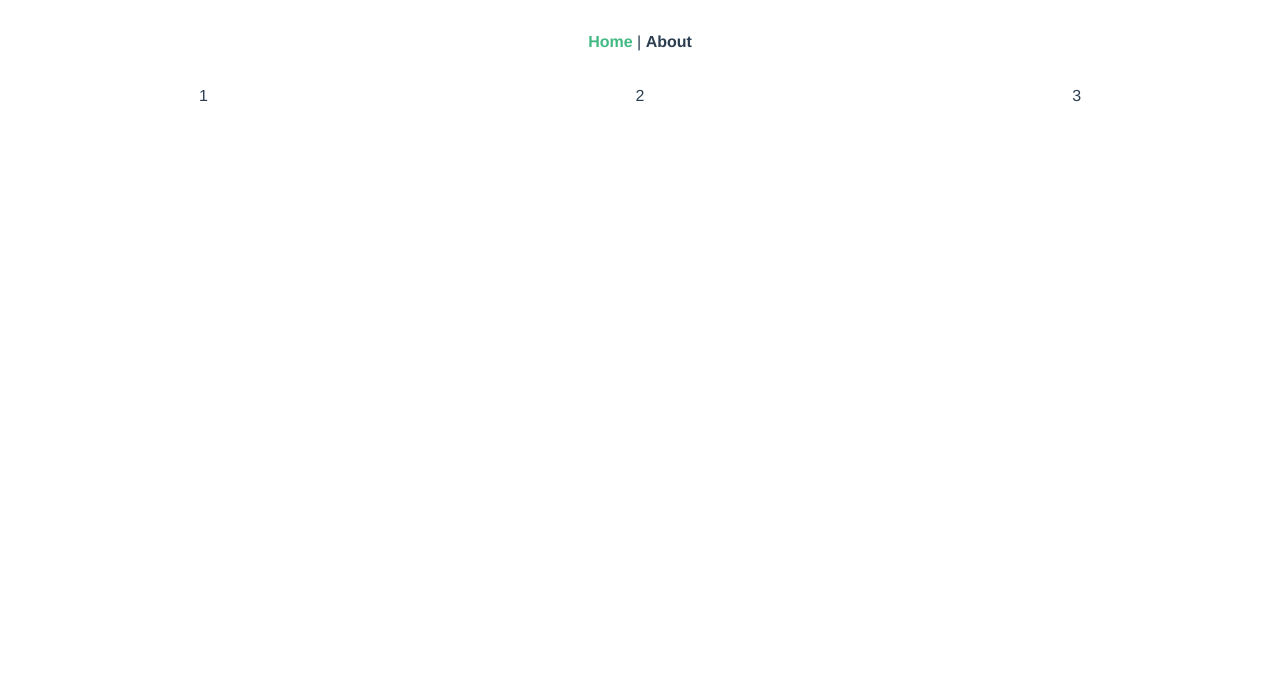
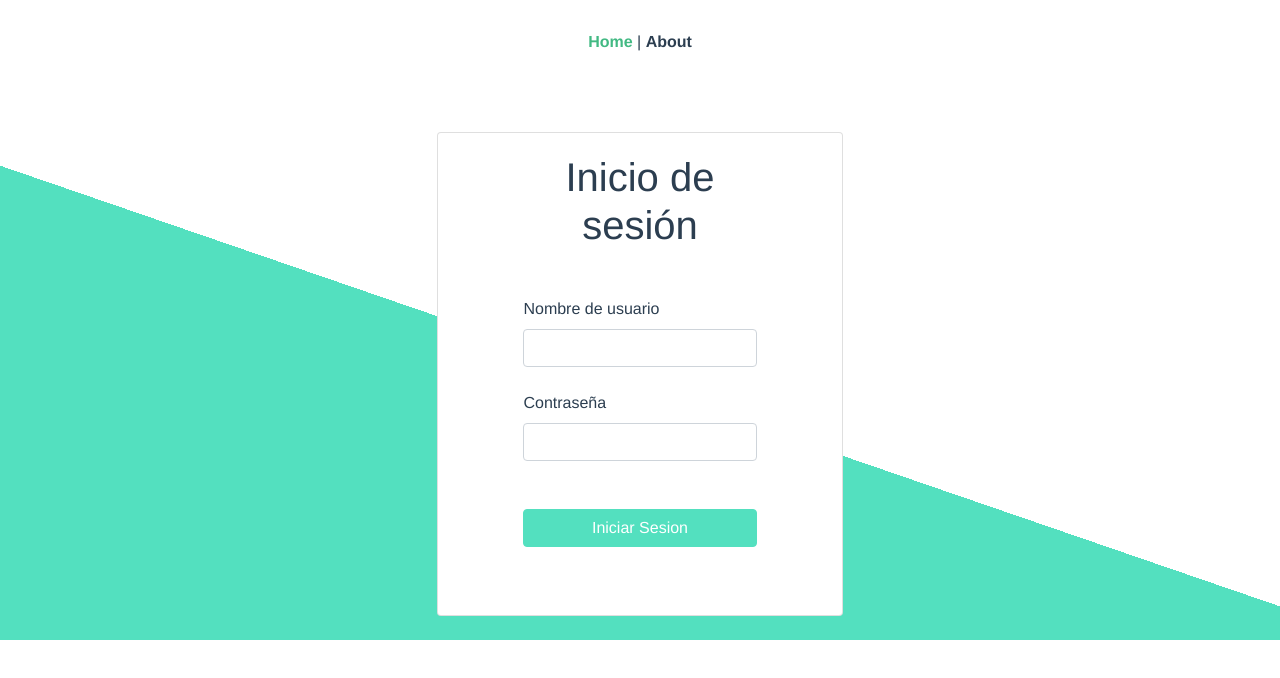
Before and after one commit to MattRomero/weighty, a Vue app in the folder client/: page / in a window 1280 px wide. Shown: the top 678 px of the page. Built offline with nearby package versions, Linux system fonts and the light colour scheme.

Commit message:
implementacion de vista login

```diff
--- /dev/null
+++ b/client/src/login/Login.vue
@@ -0,0 +1,48 @@
+<template>
+  <div class="background-line-diagonal mt-5">
+    <b-row>
+      <b-col cols="4"></b-col>
+      <b-col cols="4">
+        <b-card class="text-center">
+          <b-row>
+            <b-col cols="2"></b-col>
+            <b-col cols="8">
+              <h1 class="mb-5">Inicio de sesión</h1>
+              <div class="text-left">
+                <label>Nombre de usuario</label>
+                <b-input-group size="md" class="mb-4">
+                  <b-form-input></b-form-input>
+                </b-input-group>
+              </div>
+              <div class="text-left">
+                <label>Contraseña</label>
+                <b-input-group size="md" class="mb-5">
+                  <b-form-input></b-form-input>
+                </b-input-group>
+              </div>
+              <b-button block class="button mb-5">Iniciar Sesion</b-button>
+            </b-col>
+            <b-col cols="2"></b-col>
+          </b-row>
+        </b-card>
+      </b-col>
+      <b-col cols="4"></b-col>
+    </b-row><br>
+  </div>
+</template>
+
+<script>
+export default {
+  name: "LogIn",
+};
+</script>
+
+<style scoped>
+.background-line-diagonal {
+    background-image: -webkit-linear-gradient(-109deg, white 50%, #53E0BF 50%);
+  }
+.button {
+    background-color: #53E0BF;
+    border-color: #53E0BF;
+}
+</style>
--- /dev/null
+++ b/client/src/login/router.js
@@ -0,0 +1,9 @@
+const Login = [
+    {
+      path: '/',
+      name: 'login',
+      component: () => import('../views/TheLogin.vue'),
+    }
+  ]
+
+  export default Login
--- a/client/src/router/index.js
+++ b/client/src/router/index.js
@@ -1,15 +1,12 @@
 import Vue from "vue";
+import login from '../login/router'
 import VueRouter from "vue-router";
 import Home from "../views/Home.vue";
 
 Vue.use(VueRouter);
 
 const routes = [
-  {
-    path: "/",
-    name: "Home",
-    component: Home
-  },
+  ...login,
   {
     path: "/about",
     name: "About",
--- /dev/null
+++ b/client/src/views/TheLogin.vue
@@ -0,0 +1,15 @@
+<template>
+    <div>
+        <Login />
+    </div>
+</template>
+
+<script>
+import Login from '../login/Login'
+export default {
+    name: 'TheLogin',
+    components: {
+        Login
+    }
+}
+</script>
```
Also changed, not shown: 1 other file (tests, documents, lock files or other folders).
